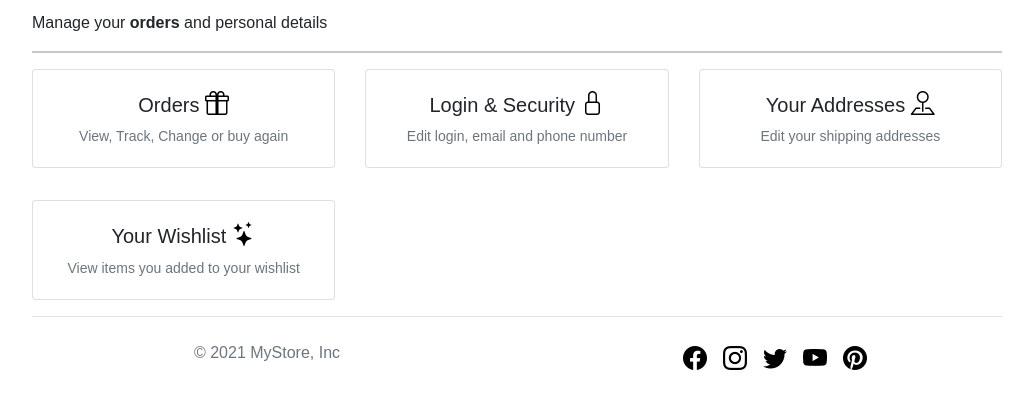
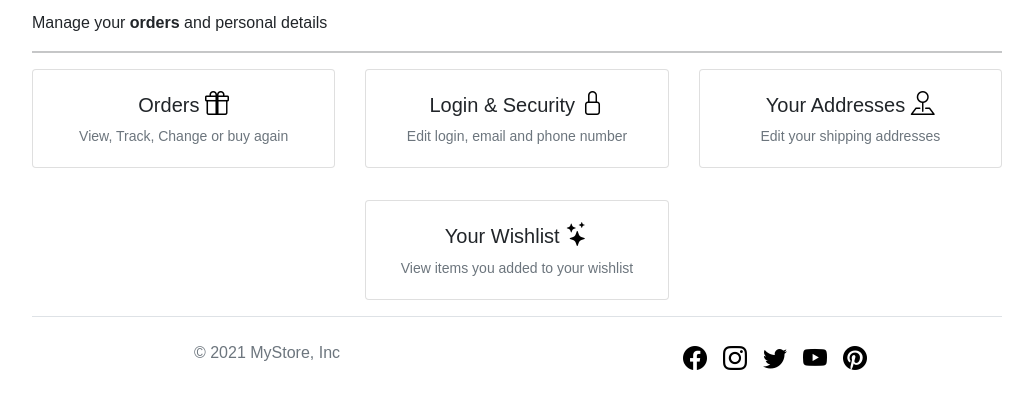
Before and after one commit to fdasabino/ecommerce-version_1, a Django app: page /account/dashboard/ in a window 1280 px wide. Shown: the part 221-630 px from the top of the page, without its empty margins (123-1156 px from the left). Run offline with Django 3.2, Linux system fonts and the light colour scheme; the visitor is signed in with stand-in values (Sample User, id 1); data that the repository does not hold is empty; some libraries are stand-ins or nearby versions.

Commit message:
small template refactor

```diff
--- a/templates/account/user/dashboard.html
+++ b/templates/account/user/dashboard.html
@@ -15,7 +15,7 @@
     </div>
     <hr />
 
-    <div class="row row-cols-1 row-cols-sm-2 row-cols-md-3 g-3">
+    <div class="justify-content-center row row-cols-1 row-cols-sm-2 row-cols-md-3 g-3">
       <div class="col">
         <a href="{% url 'account:user_orders' %}" class="text-reset text-decoration-none" role="button" style="max-width: 540px;">
           <div class="card mb-3">
```
